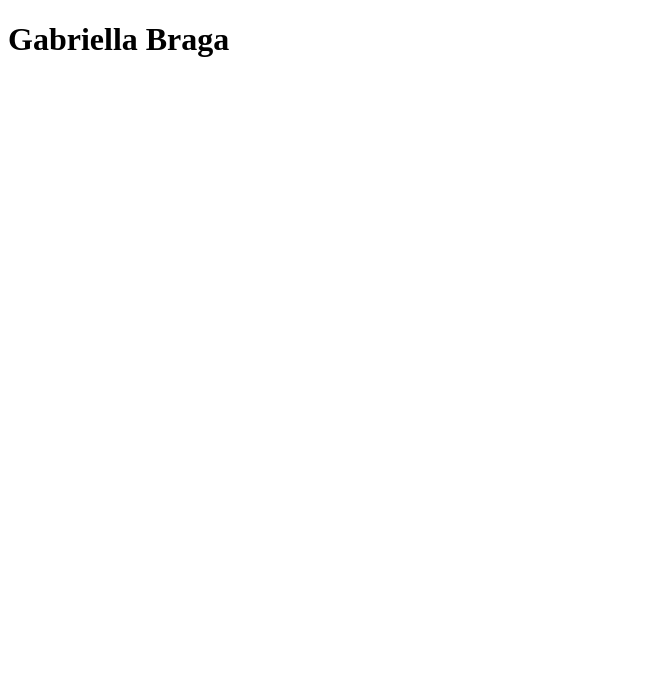
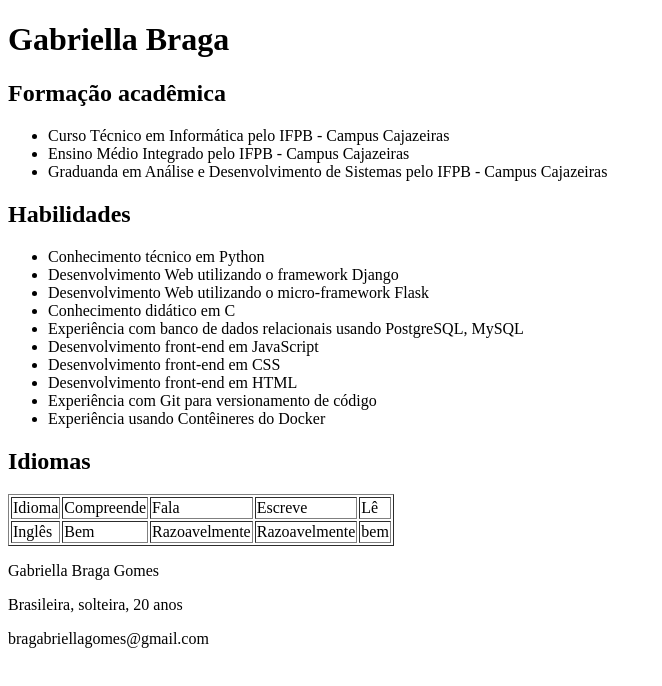
Before and after one commit to gabs44/gabs44.github.io, a plain HTML site: page index.html in a window 1280 px wide. Shown: the whole page, without its empty margins (0-662 px from the left). Drawn offline with Linux system fonts and the light colour scheme.

Commit message:
Adicionando conteúdo da página

```diff
--- a/index.html
+++ b/index.html
@@ -7,6 +7,52 @@
     <title>Document</title>
   </head>
   <body>
+    <main></main>
     <h1>Gabriella Braga</h1>
+    <h2>Formação acadêmica</h2>
+    <ul>
+      <li>Curso Técnico em Informática pelo IFPB - Campus Cajazeiras</li>
+      <li>Ensino Médio Integrado pelo IFPB - Campus Cajazeiras</li>
+      <li>
+        Graduanda em Análise e Desenvolvimento de Sistemas pelo IFPB - Campus
+        Cajazeiras
+      </li>
+    </ul>
+    <h2>Habilidades</h2>
+    <ul>
+      <li>Conhecimento técnico em Python</li>
+      <li>Desenvolvimento Web utilizando o framework Django</li>
+      <li>Desenvolvimento Web utilizando o micro-framework Flask</li>
+      <li>Conhecimento didático em C</li>
+      <li>
+        Experiência com banco de dados relacionais usando PostgreSQL, MySQL
+      </li>
+      <li>Desenvolvimento front-end em JavaScript</li>
+      <li>Desenvolvimento front-end em CSS</li>
+      <li>Desenvolvimento front-end em HTML</li>
+      <li>Experiência com Git para versionamento de código</li>
+      <li>Experiência usando Contêineres do Docker</li>
+    </ul>
+    <h2>Idiomas</h2>
+    <table border="1">
+      <tr>
+        <td>Idioma</td>
+        <td>Compreende</td>
+        <td>Fala</td>
+        <td>Escreve</td>
+        <td>Lê</td>
+      </tr>
+      <tr>
+        <td>Inglês</td>
+        <td>Bem</td>
+        <td>Razoavelmente</td>
+        <td>Razoavelmente</td>
+        <td>bem</td>
+      </tr>
+    </table>
+    <p>Gabriella Braga Gomes</p>
+    <p>Brasileira, solteira, 20 anos</p>
+    <p>bragabriellagomes@gmail.com</p>
+</main>
   </body>
 </html>
```
